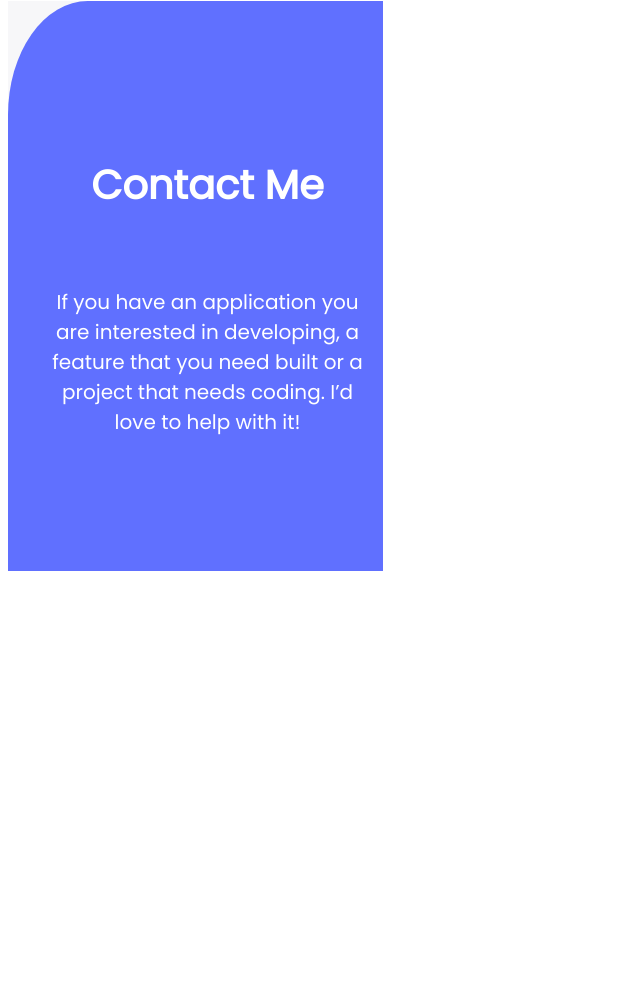
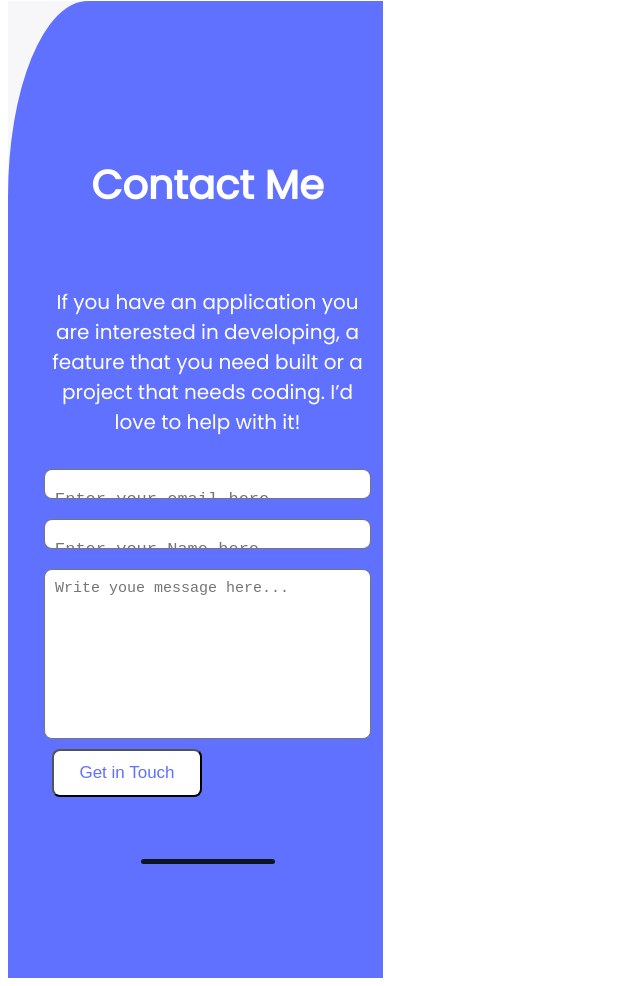
Before and after one commit to SaifullahAsif/Portfolio-Project, a website: page index.html in a window 1280 px wide. Shown: the part 5377-6363 px from the top of the page, without its empty margins (0-640 px from the left). Before the commit the page ends 5956 px from the top, so only its background shows below. Drawn offline with Linux system fonts and the light colour scheme.

Commit message:
Contact form is changed by Asadullah including validations

```diff
--- a/index.html
+++ b/index.html
@@ -246,6 +246,15 @@
             <p class="ContactMeDetails">
                 If you have an application you are interested in developing, a feature that you need built or a project that needs coding. I’d love to help with it!
             </p>
+            <form class="form-spree" action="https://formspree.io/f/xleyodbz" method="post">
+                <textarea name="email" class="email" placeholder="Enter your email here..." maxlength="" required></textarea>
+                <textarea name="full-name" class="email" placeholder="Enter your Name here..." maxlength="30" required></textarea>
+                <textarea name="message" class="message" placeholder="Write youe message here..." maxlength="500" required></textarea>
+                <button class="get-in-touch">Get in Touch</button>
+            </form>
+
+
+            <footer class="footer"></footer>
         </section>
     </section>
 </body>
--- a/style.css
+++ b/style.css
@@ -623,4 +623,62 @@
     font-style: normal;
     font-weight: 400;
   }
+
+  .email {
+    width: 327px;
+    height: 30px;
+    flex-shrink: 0;
+    border-radius: 8px;
+    align-self: center;
+    margin-bottom: 20px;
+    padding-top: 20px;
+    padding-left: 10px;
+    font-size: 17px;
+    font-weight: 400;
+    resize: none;
+    text-align: justify;
+    align-items: center;
+  }
+
+  .message {
+    width: 327px;
+    height: 170px;
+    flex-shrink: 0;
+    align-self: center;
+    border-radius: 8px;
+    padding-top: 10px;
+    padding-left: 10px;
+    font-size: 15px;
+    font-weight: 400;
+    resize: none;
+  }
+
+  .get-in-touch {
+    background-color: #fff;
+    font-size: 17px;
+    font-weight: 500;
+    text-align: center;
+    width: 150px;
+    padding: 12px 16px;
+    border-radius: 8px;
+    color: #6070ff;
+    margin-left: 20px;
+    margin-top: 10px;
+  }
+
+  .footer {
+    width: 134px;
+    height: 5px;
+    flex-shrink: 0;
+    border-radius: 10px;
+    background: #0d151e;
+    align-self: center;
+  }
+
+  .form-spree {
+    width: 100%;
+    display: flex;
+    flex-direction: column;
+    margin-bottom: 50px;
+  }
 }
```
